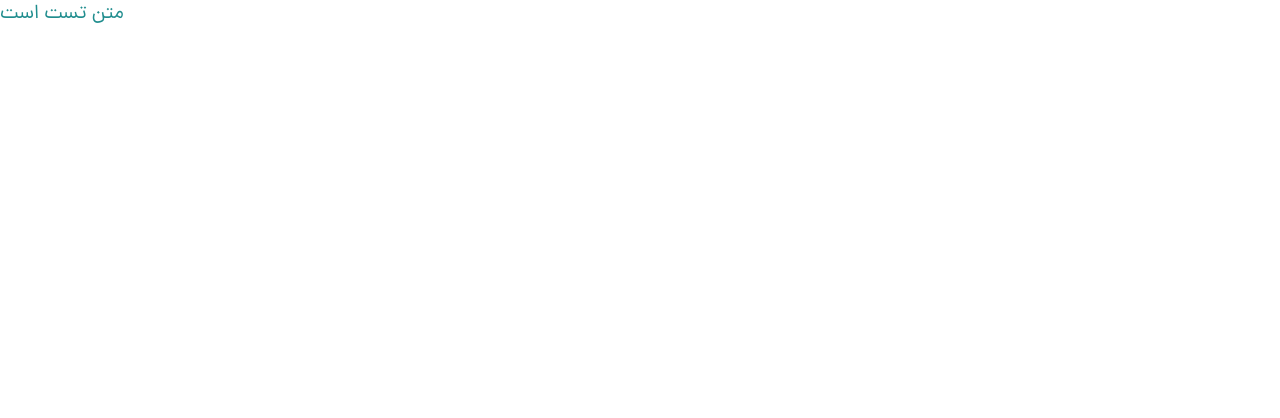
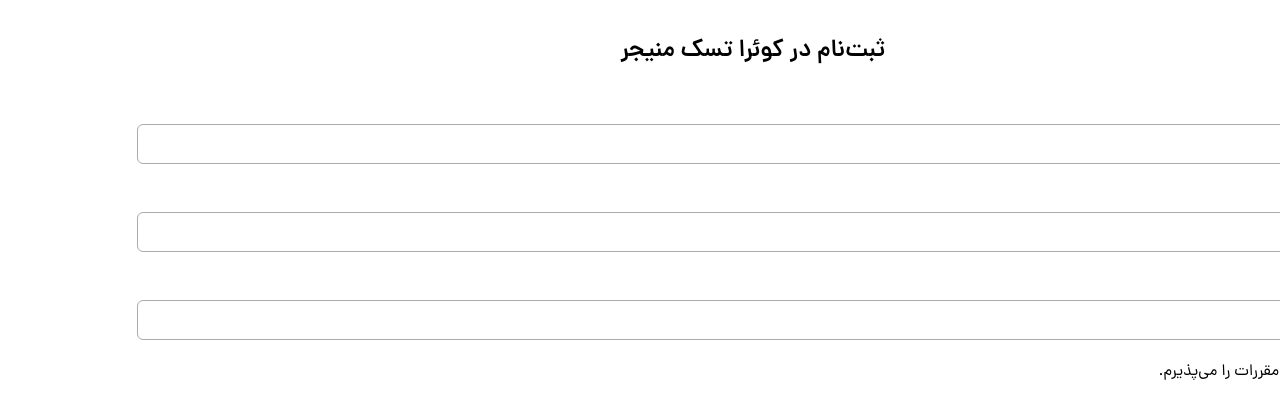
Before and after one commit to Quera-Spring-Front-end-Bootcamp/Group3, a React (Vite) app: page / in a window 1280 px wide. Shown: the top 418 px of the page. Built offline with nearby package versions, Linux system fonts and the light colour scheme.

Commit message:
add component input

```diff
--- a/index.html
+++ b/index.html
@@ -1,5 +1,5 @@
 <!DOCTYPE html>
-<html lang="en">
+<html lang="fs" dir="rtl">
   <head>
     <meta charset="UTF-8" />
     <link rel="icon" type="image/svg+xml" href="/vite.svg" />
--- a/src/App.jsx
+++ b/src/App.jsx
@@ -1,5 +1,11 @@
+import Form from "./components/Form";
+
 const App = () => {
-  return <div className="text-xl text-secondary"> متن تست است</div>;
+  return (
+    <>
+   <Form/>
+    </>
+  );
 };
 
 export default App;
--- /dev/null
+++ b/src/components/Form/Input/index.jsx
@@ -0,0 +1,29 @@
+const Input = ({ type, label }) => {
+  return (
+    <>
+      <div className="relative">
+        <label
+          htmlFor={type}
+          className={
+            (type === "checkbox"
+              ? "absolute right-8 text-base "
+              : "text-sm flex pb-2") + " text-black"
+          }
+        >
+          {label}
+        </label>
+        <input
+          type={type}
+          id={type}
+          name={type}
+          className={
+            (type === "checkbox" ? " w-5 h-5 " : "w-full  h-10 ") +
+            " border border-[#aaaaaa] rounded-md placeholder:text-[#959595] pr-4 "
+          }
+        />
+      </div>
+    </>
+  );
+};
+
+export default Input;
--- /dev/null
+++ b/src/components/Form/index.jsx
@@ -0,0 +1,17 @@
+import Input from "./Input";
+
+const Form = () => {
+  return (
+    <form action="" className="flex flex-col gap-5 px-6 py-9">
+      <h2 className="text-black font-semibold text-2xl text-center mb-2">
+        ثبت‌نام در کوئرا تسک منیجر
+      </h2>
+      <Input type="text" label="نام کامل" />
+      <Input type="email" label="ایمیل" />
+      <Input type="password" label="رمزعبور" />
+      <Input type="checkbox" label="قوانین و مقررات را می‌پذیرم." />
+    </form>
+  );
+};
+
+export default Form;
--- a/src/styles/global.css
+++ b/src/styles/global.css
@@ -3,11 +3,26 @@
 @tailwind utilities;
 
 
-body {
+html {
+
     margin: 0;
+    scroll-behavior: smooth;
     font-family: "dana", -apple-system, BlinkMacSystemFont, "Segoe UI",
         "Roboto", "Oxygen", "Ubuntu", "Cantarell", "Fira Sans", "Droid Sans",
         "Helvetica Neue", sans-serif;
     -webkit-font-smoothing: antialiased;
     -moz-osx-font-smoothing: grayscale;
 }
+
+@layer base {
+
+    li {
+        @apply cursor-pointer
+    }
+
+
+    input {
+        @apply focus:outline-none
+    }
+
+}
--- a/tailwind.config.js
+++ b/tailwind.config.js
@@ -12,7 +12,7 @@ export default {
           DEFAULT: '1rem',
           md: '1rem',
           lg: '2rem',
-          xl: '3rem',
+          "3xl": '3rem',
 
         },
       },
```
